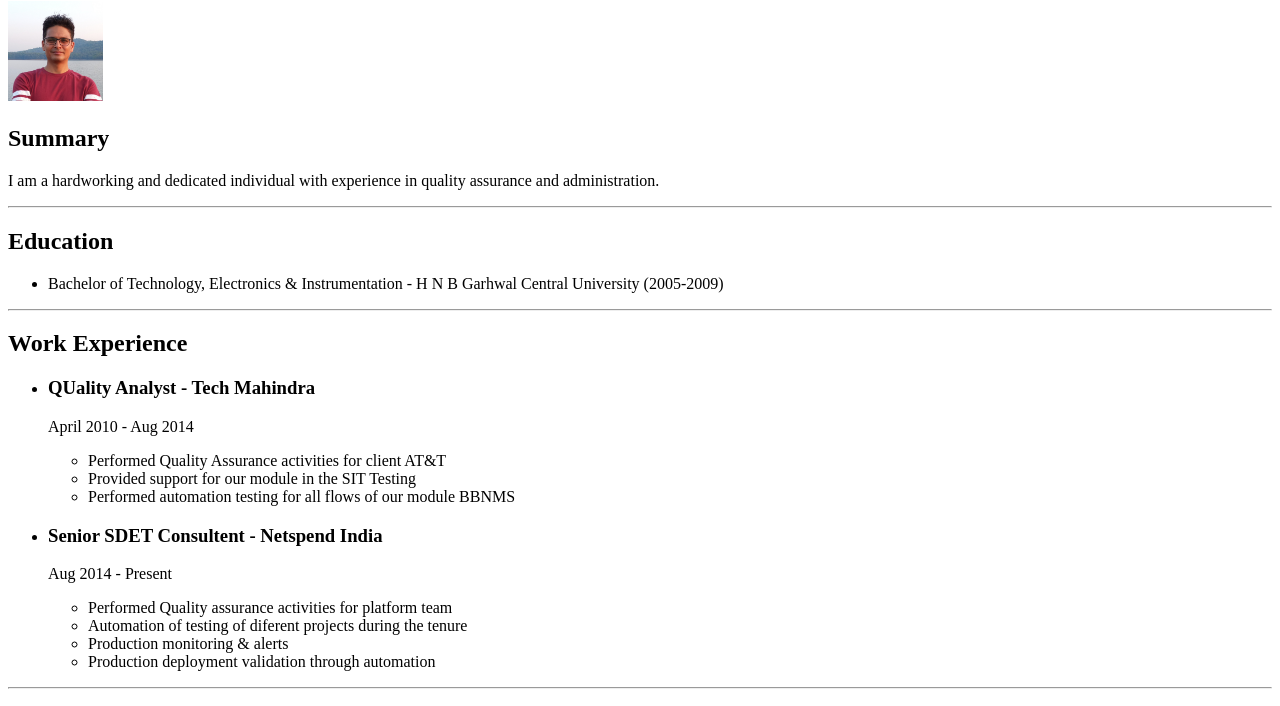
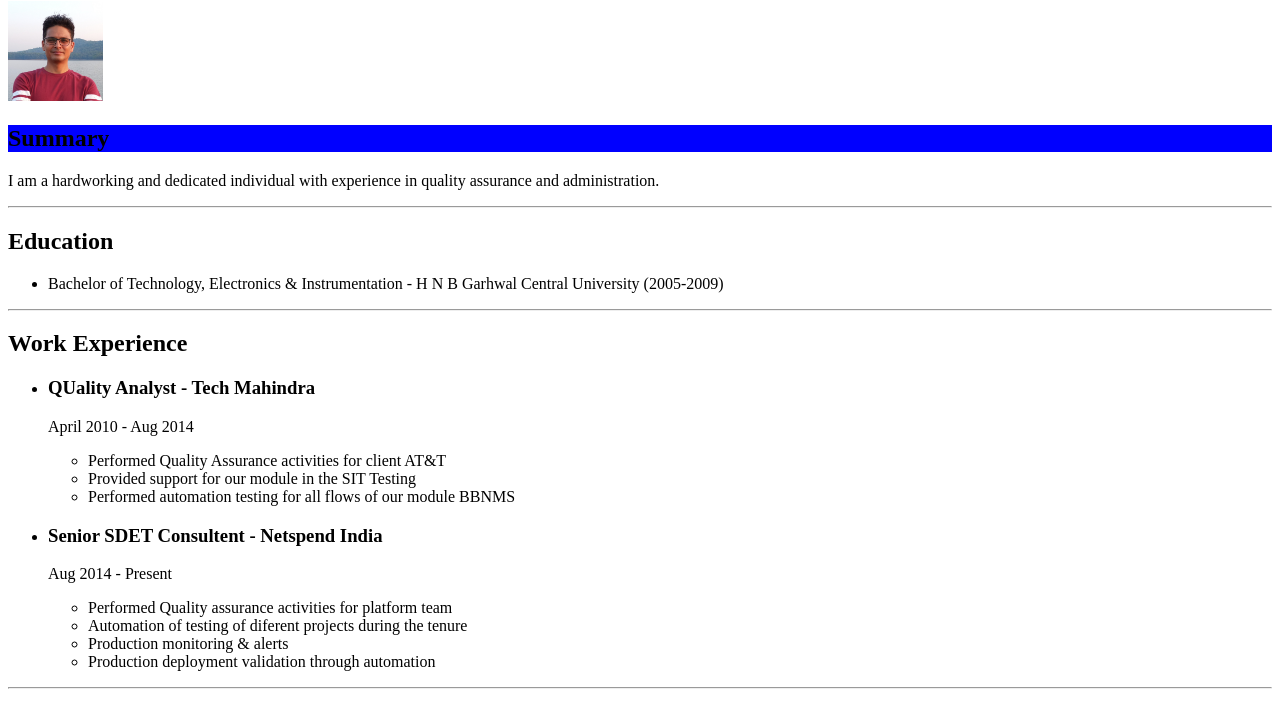
Before and after one commit to iamsumitnegi/capstone-1-example, a plain HTML site: page index.html in a window 1280 px wide. Shown: the part 79-785 px from the top of the page. Drawn offline with Linux system fonts and the light colour scheme.

Commit message:
Update index.html

```diff
--- a/index.html
+++ b/index.html
@@ -10,7 +10,7 @@
   <h1>Sumit Negi</h1>
   <img src="./profile-img.png" alt="profile image of Sumit Negi" height="100">
 
-  <h2>Summary</h2>
+  <h2 style="background:blue">Summary</h2>
   <p>I am a hardworking and dedicated individual with experience in quality assurance and administration.</p>
   <hr />
   <h2>Education</h2>
```
